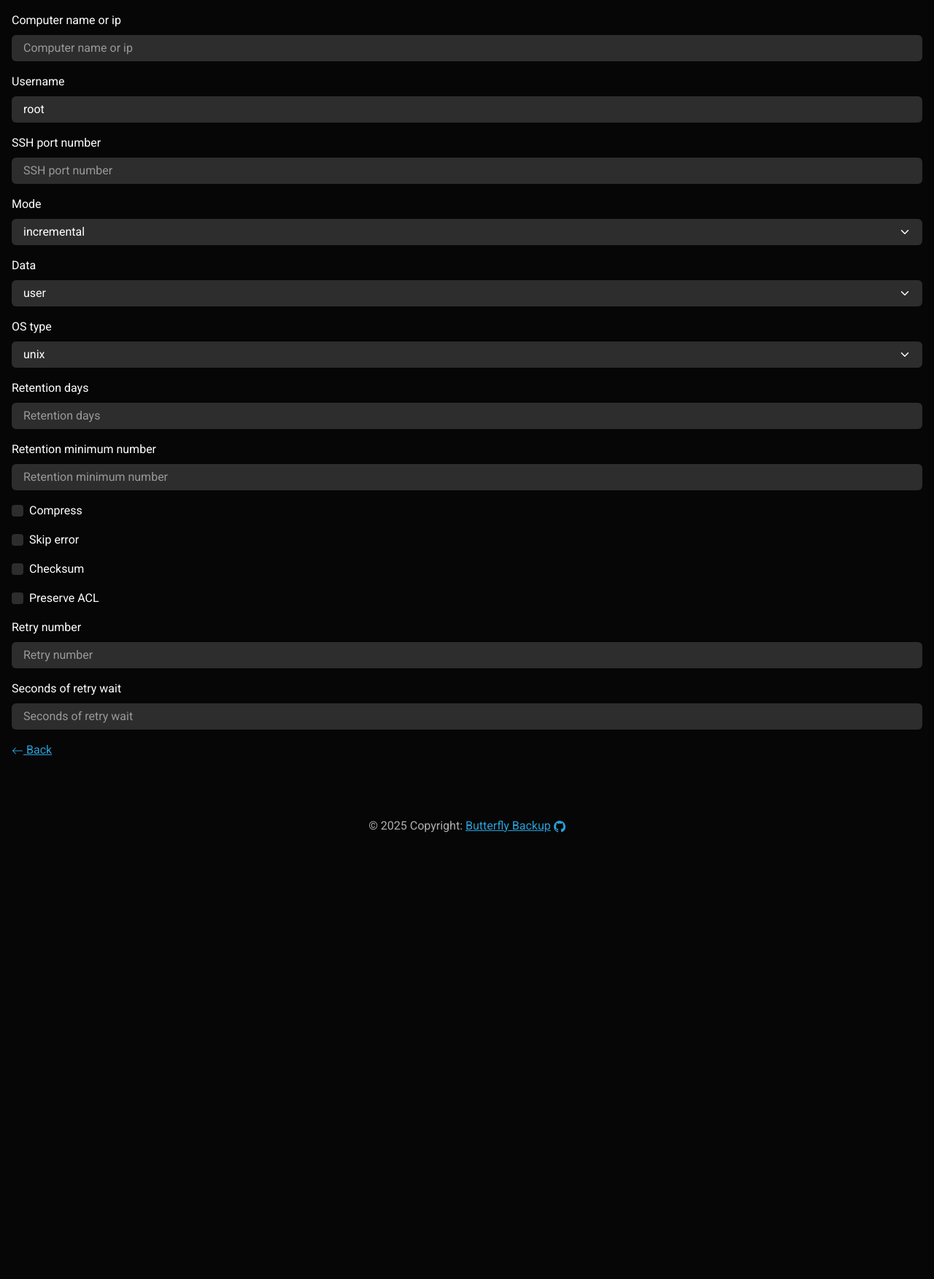
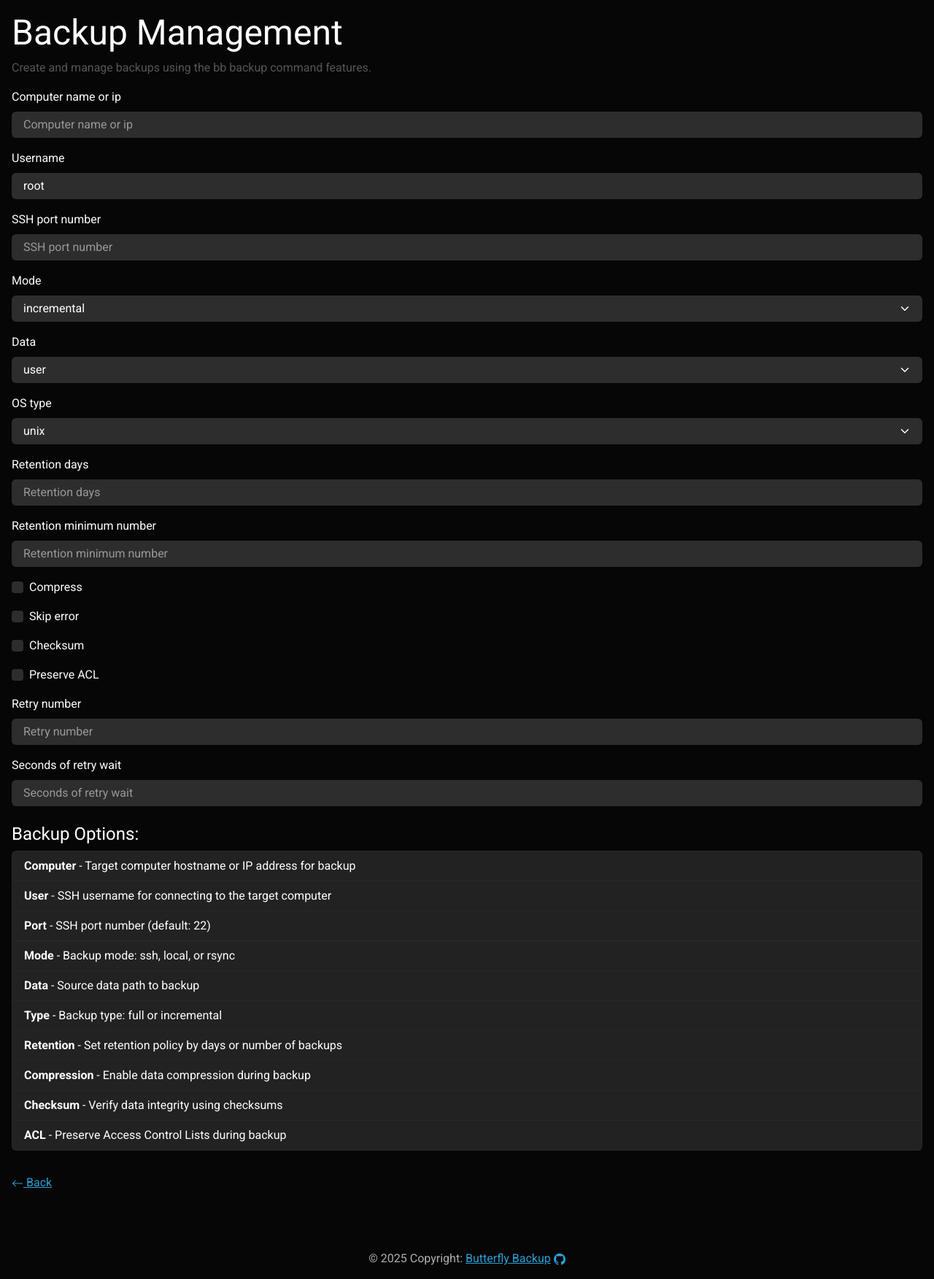
Before and after one commit to MatteoGuadrini/butterfly-backup-web, a Django app: page /backup/ in a window 1280 px wide. Shown: the part 61-1814 px from the top of the page at 73% size. Before the commit the page ends 1202 px from the top, so only its background shows below. Run offline with Django 4.2, Linux system fonts and the light colour scheme; the visitor is signed in with stand-in values (Sample User, id 1); parts of the project's set-up code (start-up, migrations or seed data) failed here and were passed over; some libraries are stand-ins or nearby versions.

Commit message:
chore: add help and description

```diff
--- a/butterfly_backup_web/templates/backup.html
+++ b/butterfly_backup_web/templates/backup.html
@@ -4,15 +4,54 @@
 {% block content %}
 
 <div class="w-90 p-3" >
+    <h2>Backup Management</h2>
+    <p class="text-muted">Create and manage backups using the bb backup command features.</p>
+
     <form action="/backup/" method="post">
         {% csrf_token %}
         {% bootstrap_form form field_class="col-md-2" %}
         {% buttons submit='Start' reset="Cancel" %}{% endbuttons %}
     </form>
 
+    <div class="mt-4">
+        <h5>Backup Options:</h5>
+        <ul class="list-group">
+            <li class="list-group-item">
+                <strong>Computer</strong> - Target computer hostname or IP address for backup
+            </li>
+            <li class="list-group-item">
+                <strong>User</strong> - SSH username for connecting to the target computer
+            </li>
+            <li class="list-group-item">
+                <strong>Port</strong> - SSH port number (default: 22)
+            </li>
+            <li class="list-group-item">
+                <strong>Mode</strong> - Backup mode: ssh, local, or rsync
+            </li>
+            <li class="list-group-item">
+                <strong>Data</strong> - Source data path to backup
+            </li>
+            <li class="list-group-item">
+                <strong>Type</strong> - Backup type: full or incremental
+            </li>
+            <li class="list-group-item">
+                <strong>Retention</strong> - Set retention policy by days or number of backups
+            </li>
+            <li class="list-group-item">
+                <strong>Compression</strong> - Enable data compression during backup
+            </li>
+            <li class="list-group-item">
+                <strong>Checksum</strong> - Verify data integrity using checksums
+            </li>
+            <li class="list-group-item">
+                <strong>ACL</strong> - Preserve Access Control Lists during backup
+            </li>
+        </ul>
+    </div>
+
     {{ value|linebreaks }}
 
-    <a href="/" class="go-back" data-bs-toggle="historyback">
+    <a href="/" class="go-back mt-3 d-inline-block" data-bs-toggle="historyback">
         <svg xmlns="http://www.w3.org/2000/svg" width="16" height="16" fill="currentColor" class="bi bi-arrow-left" viewBox="0 0 16 16">
             <path fill-rule="evenodd" d="M15 8a.5.5 0 0 0-.5-.5H2.707l3.147-3.146a.5.5 0 1 0-.708-.708l-4 4a.5.5 0 0 0 0 .708l4 4a.5.5 0 0 0 .708-.708L2.707 8.5H14.5A.5.5 0 0 0 15 8"/>
         </svg>
```
Also changed, not shown: butterfly_backup_web/templates/archive.html (+19 -1 lines), butterfly_backup_web/templates/export.html (+28 -1 lines), butterfly_backup_web/templates/restore.html (+37 -1 lines).
